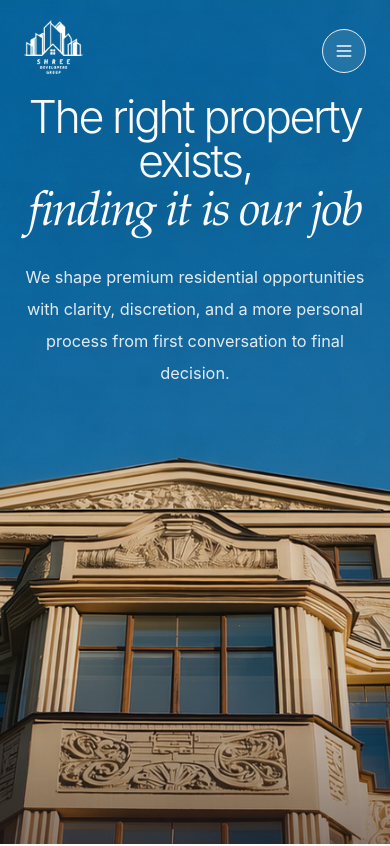
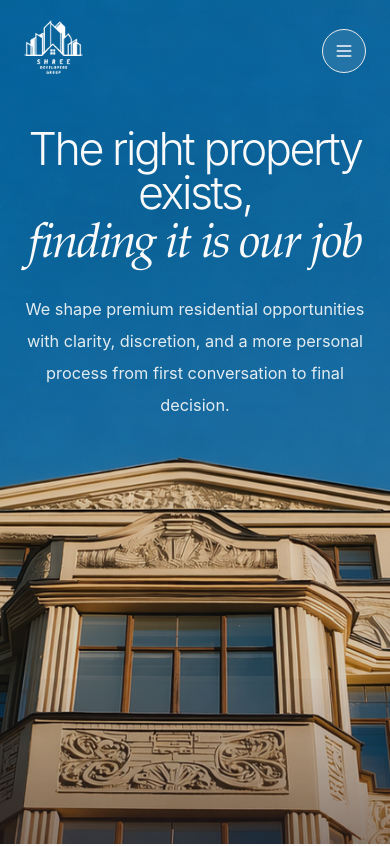
Before and after one commit to jo-ltk/shree-developers-group, a Next.js app: page / in a window 390 px wide. Shown: the top 846 px of the page. Built offline with nearby package versions, Linux system fonts and the light colour scheme.

Commit message:
feat: add animated Hero component and define global design system tokens

```diff
--- a/src/app/globals.css
+++ b/src/app/globals.css
@@ -94,6 +94,14 @@ body {
   font-family: var(--font-sans), sans-serif;
   text-rendering: optimizeLegibility;
   -webkit-font-smoothing: antialiased;
+
+  /* Hide scrollbar */
+  scrollbar-width: none; /* Firefox */
+  -ms-overflow-style: none; /* IE and Edge */
+}
+
+body::-webkit-scrollbar {
+  display: none; /* Chrome, Safari and Opera */
 }
 
 a {
--- a/src/components/hero.tsx
+++ b/src/components/hero.tsx
@@ -83,7 +83,7 @@ export function Hero() {
 
       <div className="absolute inset-0 bg-[linear-gradient(180deg,rgba(12,18,30,0.02),rgba(12,18,30,0.08)_34%,rgba(12,18,30,0.16)_68%,rgba(12,18,30,0.24))]" />
 
-      <div className="relative mx-auto flex min-h-screen max-w-[120rem] flex-col justify-between px-5 pb-8 pt-24 text-primary-foreground sm:px-7 md:pt-28 lg:px-10 lg:pb-10">
+      <div className="relative mx-auto flex min-h-screen max-w-[120rem] flex-col justify-between px-5 pb-8 pt-32 text-primary-foreground sm:px-7 md:pt-28 lg:px-10 lg:pb-10">
         <div className="flex flex-1 items-start justify-center">
           <div data-hero-copy className="max-w-[62rem] text-center text-primary-foreground">
             <p className="font-sans text-[clamp(2.8rem,5.5vw,5.8rem)] font-light leading-[0.98] tracking-[-0.055em] text-primary-foreground drop-shadow-[0_8px_30px_rgba(0,0,0,0.18)]">
```
